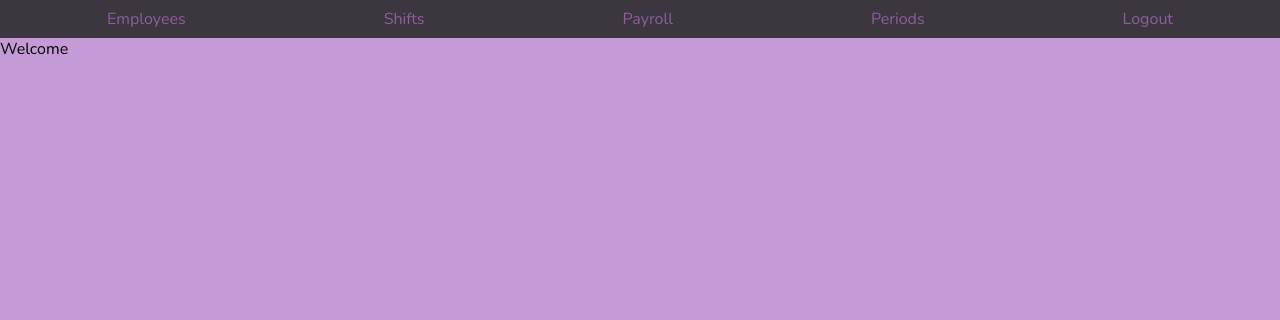
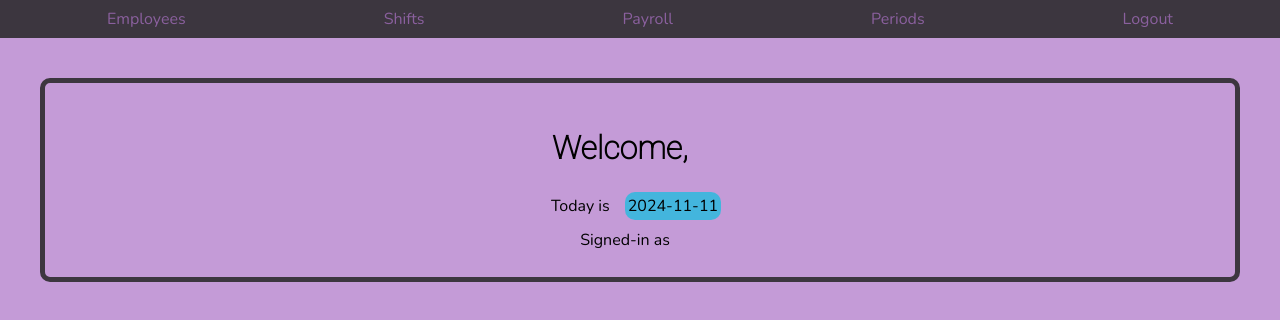
Before and after one commit to joshuaKsmith/payroll-tool, a React (Vite) app: page / in a window 1280 px wide. Shown: the top 320 px of the page. Built offline with nearby package versions, Linux system fonts and the light colour scheme; no server answers; sample sign-in values are in the browser's storage.

Commit message:
css for welcome view

```diff
--- a/src/components/welcome/Welcome.css
+++ b/src/components/welcome/Welcome.css
@@ -0,0 +1,36 @@
+.welcome-page {
+    display:flex;
+    flex-direction:column;
+    align-items: center;
+    border: 5px var(--darkest) solid;
+    border-radius: 10px;
+    margin: 40px;
+    padding: 20px;
+}
+
+.welcome-name {
+    margin: 8px;
+    padding: 12px;
+    font-size: 39px;
+}
+
+.welcome-label {
+    margin: 6px;
+}
+
+.welcome-panel {
+    margin: 20px;
+}
+
+.welcome-date {
+    margin: 8px;
+    margin-left: 15px;
+    background-color: var(--accent);
+    border-radius:10px;
+    padding: 3px;
+}
+
+.welcome-email {
+    margin: 15px;
+    text-decoration: underline;
+}
--- a/src/components/welcome/Welcome.jsx
+++ b/src/components/welcome/Welcome.jsx
@@ -1,8 +1,41 @@
+import { useEffect } from "react"
+import { useState } from "react"
+import { getEmployeeById } from "../../services/employeeService"
+import "./Welcome.css"
 
 
 export const Welcome = ({ currentUser }) => {
 
+    const [user, setUser] = useState({})
+
+    useEffect(() => {
+        if(currentUser.id) {
+            getEmployeeById(currentUser.id).then((employeeObject) => {
+            setUser(employeeObject)
+            })
+        }
+    }, [currentUser])
+
     return (
-        <>Welcome</>
+        <div className="welcome-page">
+            <h1 className="welcome-label welcome-panel">
+                Welcome,
+                <span className="welcome-name">
+                    {user.fullName}
+                </span>
+            </h1>
+            <div className="welcome-label">
+                Today is
+                <span className="welcome-date">
+                    {new Date().toISOString().slice(0,10)}
+                </span>
+            </div>
+            <div className="welcome-label">
+                Signed-in as
+                <span className="welcome-email">
+                    {user.email}
+                </span>
+            </div>
+        </div>
     )
 }
```
